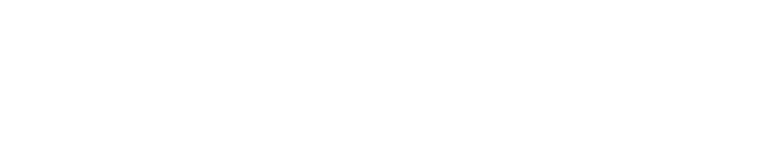
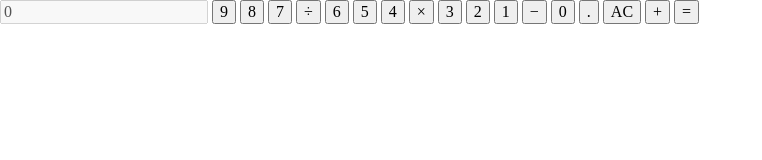
Before and after one commit to codingmypath/calculator, a plain HTML site: page index.html in a window 1280 px wide. Shown: the whole page, without its empty margins (0-762 px from the left). Drawn offline with Linux system fonts and the light colour scheme.

Commit message:
I worked on the html part of the calculator

```diff
--- a/index.html
+++ b/index.html
@@ -15,10 +15,30 @@
 
 
 		<section class="calculator">
+			<input class="screen" type="text" value="0" disabled>
+			<button type="button" value="9">9</button>
+			<button type="button" value="8">8</button>
+			<button type="button" value="7">7</button>
+			<button type="button" value="/">&divide;</button>
+
+			<button type="button" value="6">6</button>
+			<button type="button" value="5">5</button>
+			<button type="button" value="4">4</button>
+			<button type="button" value="x">&times;</button>
+
+			<button type="button" value="3">3</button>
+			<button type="button" value="2">2</button>
+			<button type="button" value="1">1</button>
+			<button type="button" value="-">&minus;</button>
+
+			<button type="button" value="0">0</button>
+			<button type="button" value=".">.</button>
+			<button type="button" value="AC">AC</button>
+			<button type="button" value="+">&plus;</button>
+
+			<button type="button" value="">&equals;</button>
 
 		</section>
-
-
 
 
 
```
